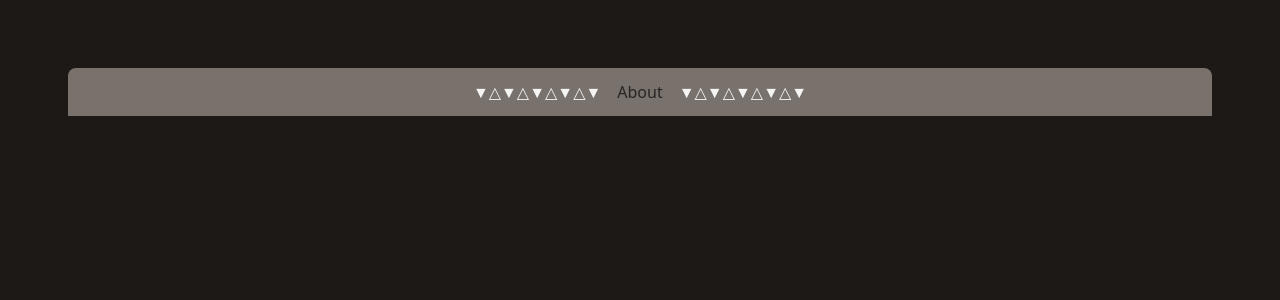
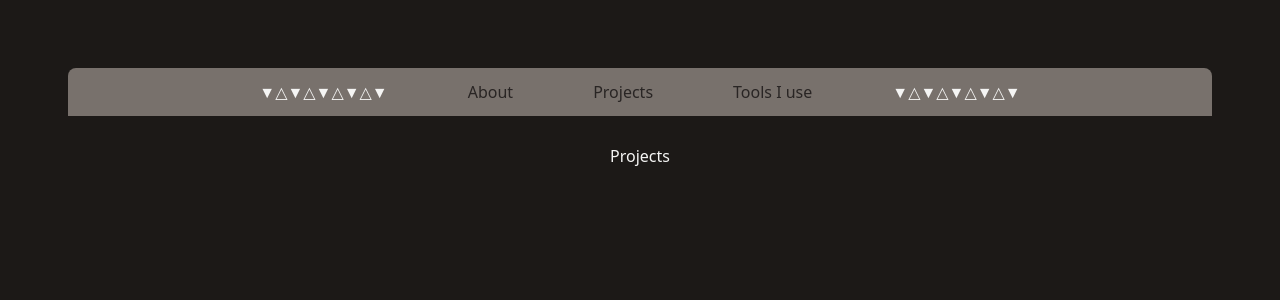
Before and after one commit to raspberryhelp/personalwebsite_2, a React (Vite) app in the folder personalwebsite_2/: page /projects in a window 1280 px wide. Shown: the top 300 px of the page. Built offline with nearby package versions, Linux system fonts and the light colour scheme.

Commit message:
Bare bones added some new pages

```diff
--- a/personalwebsite_2/src/App.jsx
+++ b/personalwebsite_2/src/App.jsx
@@ -4,6 +4,8 @@ import viteLogo from "/vite.svg";
 import "./App.css";
 import neuv from "./assets/neuv.png";
 import About from "./About";
+import Projects from "./Projects";
+import Tools from "./Tools";
 import Nav from "./Nav";
 import { BrowserRouter, Routes, Route } from 'react-router-dom';
 
@@ -24,6 +26,8 @@ function App() {
           <Routes>
             <Route path ="/" element={"If you're seeing this it means my app worked :) A test to see if it works even though it's already deployed"}/>
             <Route path = "/about" element={<About/>}/>
+            <Route path = "/projects" element={<Projects/>}/>
+            <Route path = "/tools" element={<Tools/>}/>
           </Routes>
         </div>
 
--- a/personalwebsite_2/src/Nav.jsx
+++ b/personalwebsite_2/src/Nav.jsx
@@ -6,10 +6,16 @@ function Nav() {
     <>
       <nav class="bg-stone-500 rounded-t-lg p-3 m-7">
         <ul>
-          <ul className="flex justify-center gap-4">
+          <ul className="flex justify-center gap-20">
             <li>▼△▼△▼△▼△▼</li>
           <Link to ="/about" className = "font-medium text-stone-800 hover:text-stone-50">
         About
+        </Link>
+        <Link to ="/projects" className = "font-medium text-stone-800 hover:text-stone-50">
+        Projects
+        </Link>
+        <Link to ="/Tools" className = "font-medium text-stone-800 hover:text-stone-50">
+        Tools I use
         </Link>
         <li>▼△▼△▼△▼△▼</li>
           </ul>
--- /dev/null
+++ b/personalwebsite_2/src/Projects.jsx
@@ -0,0 +1,9 @@
+import React from 'react'
+
+function Projects() {
+  return (
+    <div>Projects</div>
+  )
+}
+
+export default Projects
--- /dev/null
+++ b/personalwebsite_2/src/Tools.jsx
@@ -0,0 +1,9 @@
+import React from 'react'
+
+function Tools() {
+  return (
+    <div>Tools</div>
+  )
+}
+
+export default Tools
```
